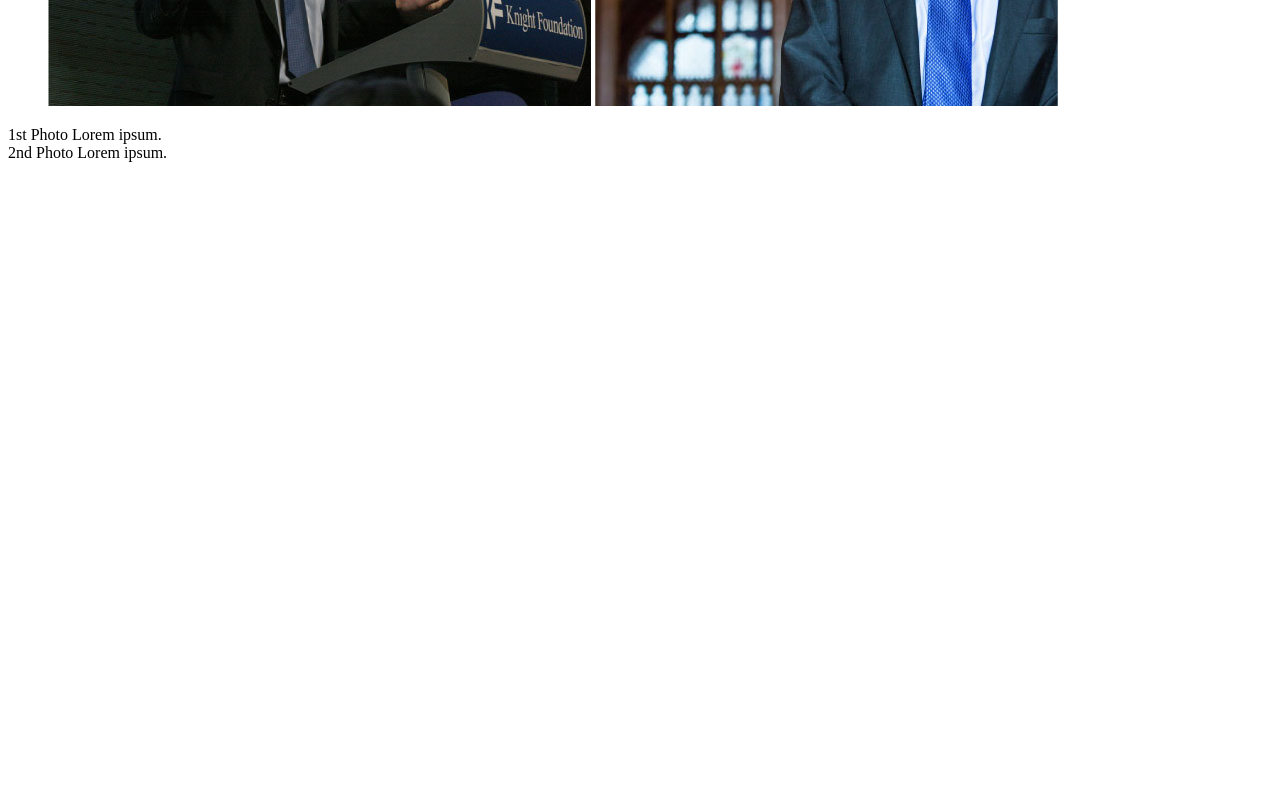
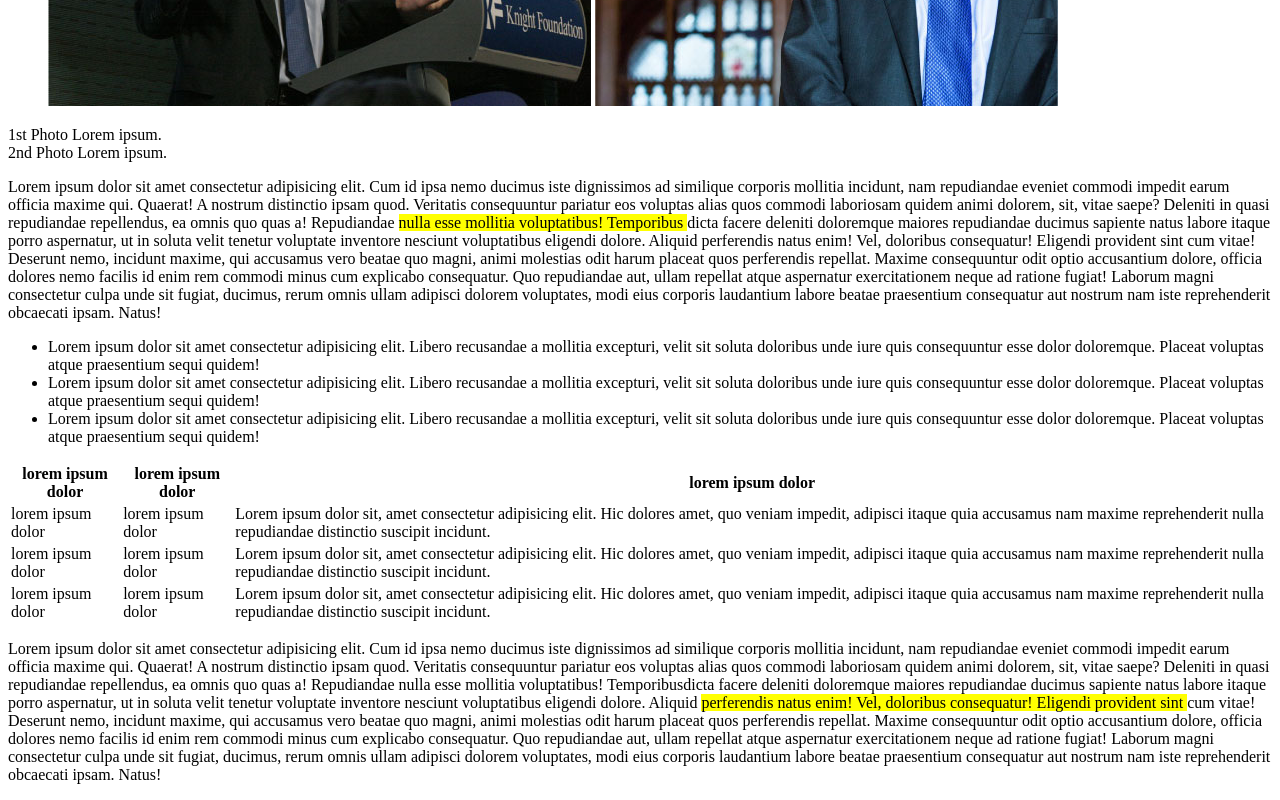
Before and after one commit to EnricoNapolitano/html-css-booleaner, a plain HTML site: page index.html in a window 1280 px wide. Shown: the part 541-1341 px from the top of the page. Before the commit the page ends 800 px from the top, so only its background shows below. Drawn offline with Linux system fonts and the light colour scheme.

Commit message:
main part (just html)

```diff
--- a/css/style.css
+++ b/css/style.css
@@ -35,3 +35,7 @@ address {
 #date {
     font-size: 15px;
 }
+
+.enlighted {
+    background-color: yellow;
+}
--- a/index.html
+++ b/index.html
@@ -18,7 +18,7 @@
                 </address>
             </div>
 
-            <div>
+            <div class="pictures-tim-berners-lee">
                 <figure>
                     <img src="img/tim-1.jpg" alt="foto di Tim Berners Lee">
                     <img src="img/tim-2.jpg" alt="foto di Tim Berners Lee">
@@ -28,10 +28,58 @@
                     <br>
                     2nd Photo Lorem ipsum.
                 </address>
-
             </div>
 
+            <section class="paragraph">
+                <p>
+                Lorem ipsum dolor sit amet consectetur adipisicing elit. Cum id ipsa nemo ducimus iste dignissimos ad similique corporis mollitia incidunt, nam repudiandae eveniet commodi impedit earum officia maxime qui. Quaerat!
+                A nostrum distinctio ipsam quod. Veritatis consequuntur pariatur eos voluptas alias quos commodi laboriosam quidem animi dolorem, sit, vitae saepe? Deleniti in quasi repudiandae repellendus, ea omnis quo quas a!
+                Repudiandae <span class="enlighted">nulla esse mollitia voluptatibus! Temporibus </span> dicta facere deleniti doloremque maiores repudiandae ducimus sapiente natus labore itaque porro aspernatur, ut in soluta velit tenetur voluptate inventore nesciunt voluptatibus eligendi dolore.
+                Aliquid perferendis natus enim! Vel, doloribus consequatur! Eligendi provident sint cum vitae! Deserunt nemo, incidunt maxime, qui accusamus vero beatae quo magni, animi molestias odit harum placeat quos perferendis repellat.
+                Maxime consequuntur odit optio accusantium dolore, officia dolores nemo facilis id enim rem commodi minus cum explicabo consequatur. Quo repudiandae aut, ullam repellat atque aspernatur exercitationem neque ad ratione fugiat!
+                Laborum magni consectetur culpa unde sit fugiat, ducimus, rerum omnis ullam adipisci dolorem voluptates, modi eius corporis laudantium labore beatae praesentium consequatur aut nostrum nam iste reprehenderit obcaecati ipsam. Natus!
+                </p>
 
+                <ul>
+                    <li>Lorem ipsum dolor sit amet consectetur adipisicing elit. Libero recusandae a mollitia excepturi, velit sit soluta doloribus unde iure quis consequuntur esse dolor doloremque. Placeat voluptas atque praesentium sequi quidem!</li>
+                    <li>Lorem ipsum dolor sit amet consectetur adipisicing elit. Libero recusandae a mollitia excepturi, velit sit soluta doloribus unde iure quis consequuntur esse dolor doloremque. Placeat voluptas atque praesentium sequi quidem!</li>
+                    <li>Lorem ipsum dolor sit amet consectetur adipisicing elit. Libero recusandae a mollitia excepturi, velit sit soluta doloribus unde iure quis consequuntur esse dolor doloremque. Placeat voluptas atque praesentium sequi quidem!</li>
+                </ul>
+
+               <table>
+                <thead>
+                    <th>lorem ipsum dolor</th>
+                    <th>lorem ipsum dolor</th>
+                    <th>lorem ipsum dolor</th>
+                </thead>
+                <tbody>
+                    <tr class="odd-raw">
+                        <td>lorem ipsum dolor</td>
+                        <td>lorem ipsum dolor</td>
+                        <td>Lorem ipsum dolor sit, amet consectetur adipisicing elit. Hic dolores amet, quo veniam impedit, adipisci itaque quia accusamus nam maxime reprehenderit nulla repudiandae distinctio suscipit incidunt.</td>
+                    </tr>
+                    <tr class="even-raw">
+                        <td>lorem ipsum dolor</td>
+                        <td>lorem ipsum dolor</td>
+                        <td>Lorem ipsum dolor sit, amet consectetur adipisicing elit. Hic dolores amet, quo veniam impedit, adipisci itaque quia accusamus nam maxime reprehenderit nulla repudiandae distinctio suscipit incidunt.</td>
+                    </tr>
+                    <tr class="odd-raw">
+                        <td>lorem ipsum dolor</td>
+                        <td>lorem ipsum dolor</td>
+                        <td>Lorem ipsum dolor sit, amet consectetur adipisicing elit. Hic dolores amet, quo veniam impedit, adipisci itaque quia accusamus nam maxime reprehenderit nulla repudiandae distinctio suscipit incidunt.</td>
+                    </tr>
+                </tbody>
+               </table>
+
+               <p>
+                Lorem ipsum dolor sit amet consectetur adipisicing elit. Cum id ipsa nemo ducimus iste dignissimos ad similique corporis mollitia incidunt, nam repudiandae eveniet commodi impedit earum officia maxime qui. Quaerat!
+                A nostrum distinctio ipsam quod. Veritatis consequuntur pariatur eos voluptas alias quos commodi laboriosam quidem animi dolorem, sit, vitae saepe? Deleniti in quasi repudiandae repellendus, ea omnis quo quas a!
+                Repudiandae nulla esse mollitia voluptatibus! Temporibusdicta facere deleniti doloremque maiores repudiandae ducimus sapiente natus labore itaque porro aspernatur, ut in soluta velit tenetur voluptate inventore nesciunt voluptatibus eligendi dolore.
+                Aliquid <span class="enlighted">perferendis natus enim! Vel, doloribus consequatur! Eligendi provident sint </span> cum vitae! Deserunt nemo, incidunt maxime, qui accusamus vero beatae quo magni, animi molestias odit harum placeat quos perferendis repellat.
+                Maxime consequuntur odit optio accusantium dolore, officia dolores nemo facilis id enim rem commodi minus cum explicabo consequatur. Quo repudiandae aut, ullam repellat atque aspernatur exercitationem neque ad ratione fugiat!
+                Laborum magni consectetur culpa unde sit fugiat, ducimus, rerum omnis ullam adipisci dolorem voluptates, modi eius corporis laudantium labore beatae praesentium consequatur aut nostrum nam iste reprehenderit obcaecati ipsam. Natus!
+                </p>
+            </section>
         </main>
     </body>
 </html>
```
